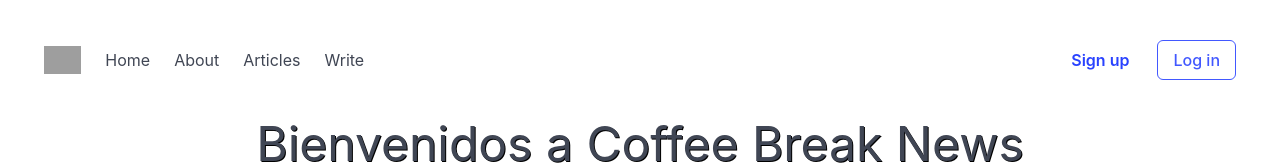
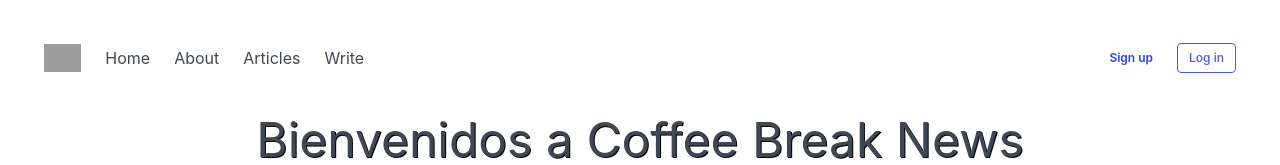
Before and after one commit to FSALVA157/Noticias-TPFinal-Prog3, a React (Vite) app: page / in a window 1280 px wide. Shown: the top 165 px of the page. Built offline with nearby package versions, Linux system fonts and the light colour scheme; no server answers; grey boxes are pictures that could not be loaded.

Commit message:
cambio de tamaño de botones del navbar sign up, log in, sign out

```diff
--- a/src/auth/components/Login.jsx
+++ b/src/auth/components/Login.jsx
@@ -148,7 +148,7 @@
             </div>
             <div className="field">
               <p className="control">
-                <button className={`button is-link ${isLoading ? "is-loading" : ""}`}>Login</button>
+                <button className={`button is small is-link ${isLoading ? "is-loading" : ""}`}>Login</button>
               </p>
             </div>
           </form>
--- a/src/core/components/Navbar.jsx
+++ b/src/core/components/Navbar.jsx
@@ -80,13 +80,13 @@
                 style={{
                   fontWeight: 'bold'
                 }}
-                className="tag is-link is-large">
+                className="tag is-link is-outlined is-medium">
                    <i className="fas fa-user"
                    style={{marginRight:'10px'}}
                    aria-hidden="true"></i>
                   {username.split(' ')[0]}
                 </span>
-                <a className="button is-light is-outlined" onClick={logout}>
+                <a className="button is-light is-small is-outlined" onClick={logout}>
                   <strong>Logout</strong>
                 </a>
                 </div>
@@ -97,10 +97,10 @@
                 !authState.logged && (
                   <div className="navbar-item">
               <div className="buttons">
-                <a className="button is-ghost">
+                <a className="button is-small is-ghost">
                   <strong>Sign up</strong>
                 </a>
-                <button className="button is-link is-outlined" onClick={toggleLogin}>
+                <button className="button is-small is-link is-outlined" onClick={toggleLogin}>
                   Log in
                 </button>
               </div>
```
